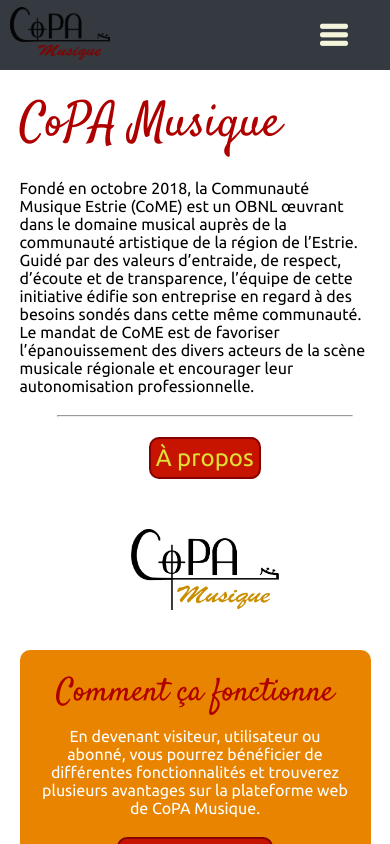
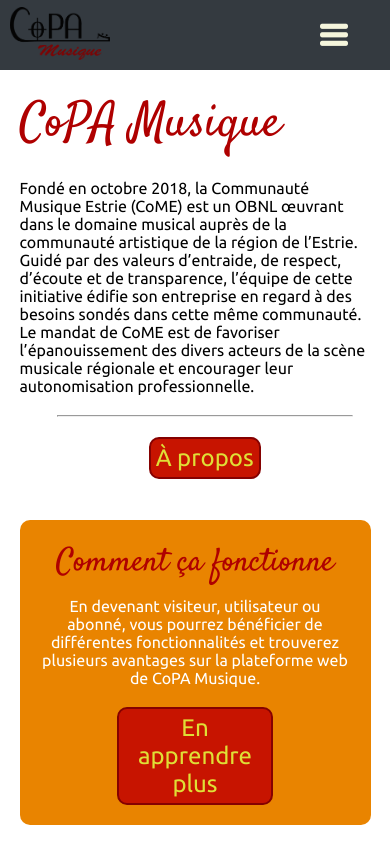
Before and after one commit to CoPA-Musique/copa-frontend, a React (Create React App) app: page / in a window 390 px wide. Shown: the top 844 px of the page. Built offline with nearby package versions, Linux system fonts and the light colour scheme.

Commit message:
supression du logo à partir de 950px et moins

```diff
--- a/src/components/Hero/Hero.module.css
+++ b/src/components/Hero/Hero.module.css
@@ -41,7 +41,7 @@
 
 @media (max-width: 950px) {
   .hero {
-    height: 750px;
+    height: 600px;
   }
 
   .hero h1 {
@@ -51,23 +51,22 @@
   .hero hr {
     width: 60%;
   }
+
+  .logo {
+    display: none;
+  }
 }
 
 @media (max-width: 700px) {
   .hero h1 {
     padding-top: 190px;
   }
-
-  .logo {
-    margin: 50px auto;
-    width: 40%;
-  }
 }
 
 @media (max-width: 450px) {
   .hero {
     background: none;
-    height: 580px;
+    height: 450px;
   }
 
   .hero h1 {
```
